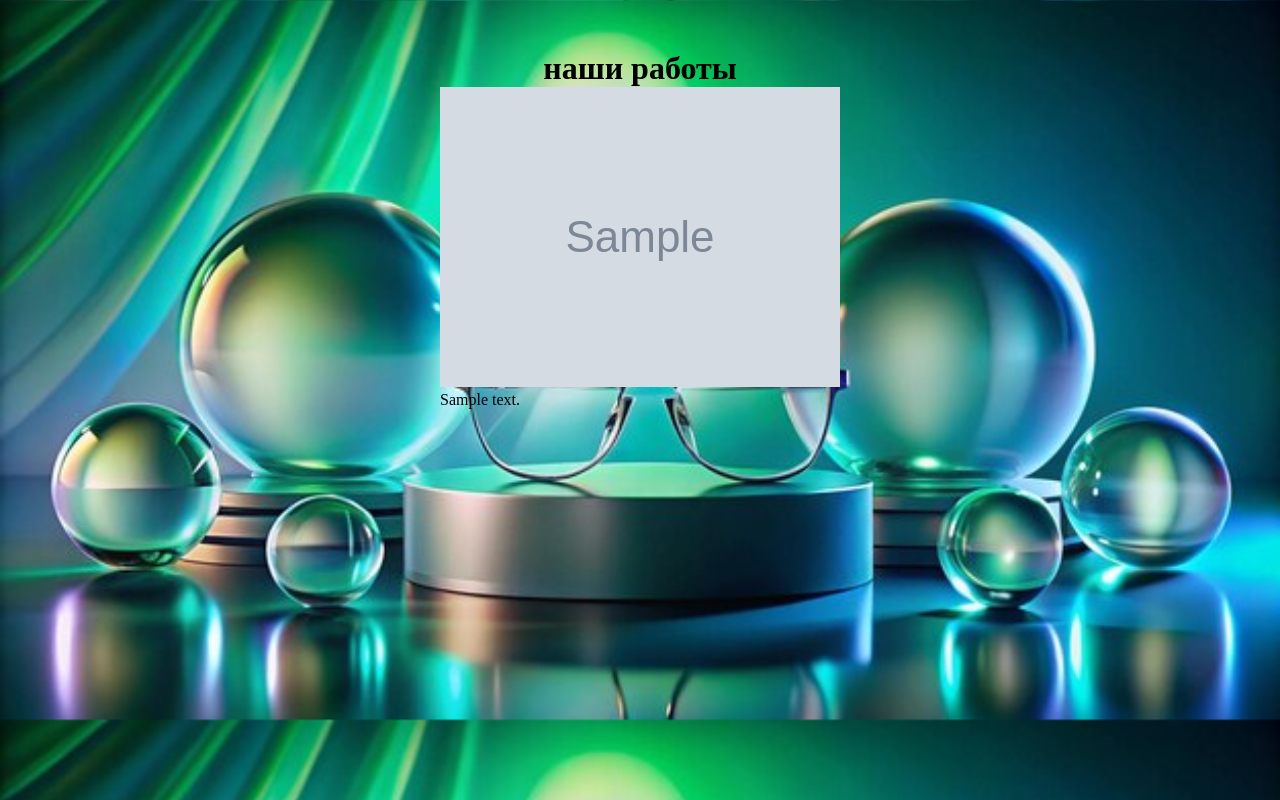
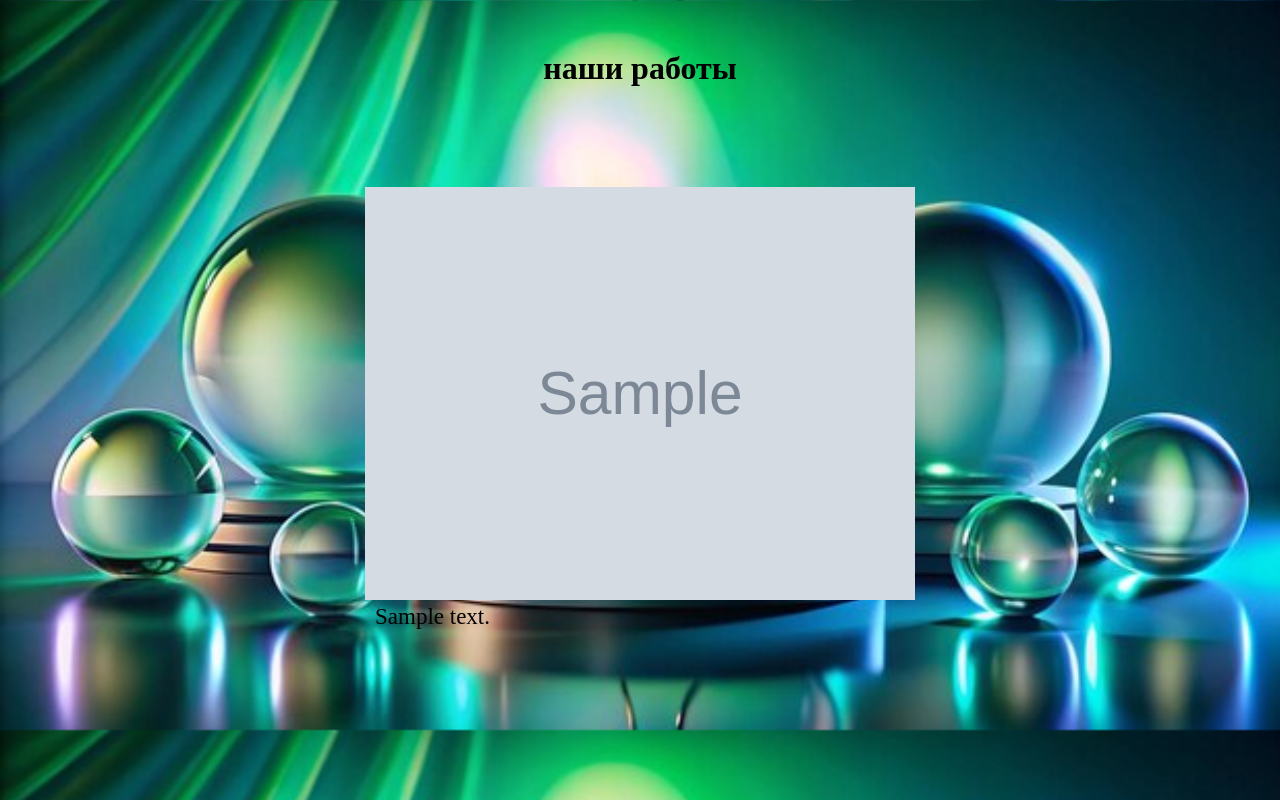
Before and after one commit to AlexVP747/-, a Django app: page /portfolio in a window 1280 px wide. Run offline with Django 5.2, Linux system fonts and the light colour scheme; tables that the repository leaves empty hold one stand-in row (values such as "Sample post"); grey boxes marked "Sample" are stand-in pictures.

Commit message:
редактирование стилей и размера фото на портфолио

```diff
--- a/main/static/main/css/portfolio.css
+++ b/main/static/main/css/portfolio.css
@@ -17,3 +17,14 @@ body{
   flex-direction: column;
   align-items: center;
 }
+.portfolio{
+  margin: 100px;
+
+}
+.text{
+  text-indent: 10px;
+  font-size: 23px;
+}
+.foto{
+  width: 550px;
+}
--- a/main/templates/main/portfolio.html
+++ b/main/templates/main/portfolio.html
@@ -12,8 +12,8 @@
 
   {% for portfolio in list %}
   <div class='portfolio'>
-  <img src="{{portfolio.foto.url}}" alt="фотография">
-  <p>{{portfolio.text}}</p>
+  <img class="foto" src="{{portfolio.foto.url}}" alt="фотография">
+  <p class="text">{{portfolio.text}}</p>
   </div>
   {% endfor %}
 
```
